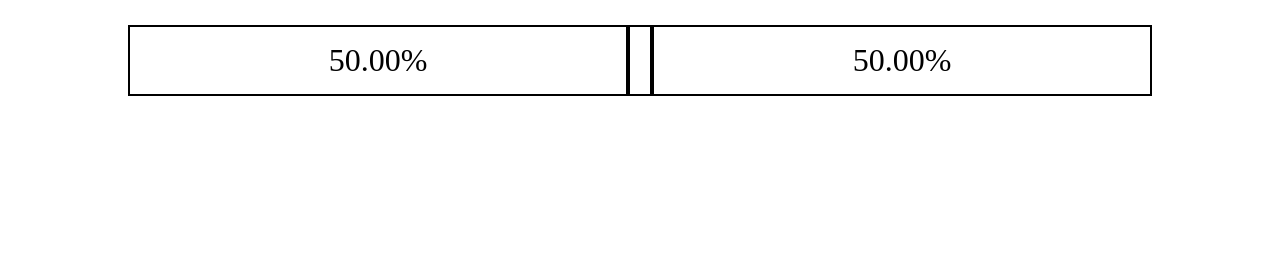
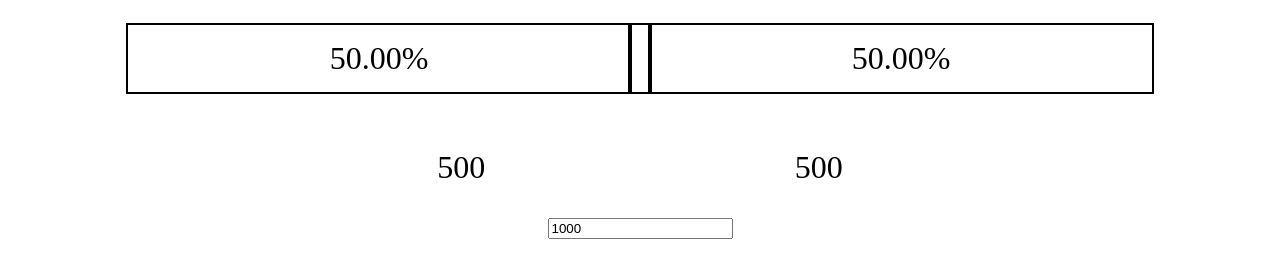
Before and after one commit to charleytran2001/percentage-splitter, a plain HTML site: page index.html in a window 1280 px wide. Drawn offline with Linux system fonts and the light colour scheme.

Commit message:
Fixed alignment issue
Mouse cursor actually corresponds to where the resize bar is now. Also added placeholder values

```diff
--- a/index.html
+++ b/index.html
@@ -8,6 +8,8 @@
     <title>Percentage Splitter</title>
 </head>
 <body>
+
+    <div id="page-container">
         <div id="bar-container">
             <div class="bar"><p>50.00%</p></div>
             <div class="resize"></div>
@@ -15,11 +17,13 @@
         </div>
 
         <div id="info">
-
+            <p class="value-split">500</p>
+            <p class="value-split">500</p>
         </div>
 
         <div id="options">
-
+            <input id="value" type="number" value="1000">
+        </div>
     </div>
 
     <script src="script.js"></script>
--- a/script.js
+++ b/script.js
@@ -2,13 +2,19 @@ let barContainer = document.getElementById('bar-container');
 let bar1 = document.getElementsByClassName('bar')[0];
 let bar2 = document.getElementsByClassName('bar')[1];
 let resize1 = document.getElementsByClassName('resize')[0];
+
+let value = document.getElementById('value');
+
+function valueChange() {
+
+}
 
 let mousePosition = 0;
 
 resize1.addEventListener('mousedown', function(e) {
     e.preventDefault();
     document.onmousemove = function(e) {
-        mousePosition = (((e.pageX - barContainer.offsetLeft) / (barContainer.offsetWidth)) * 100);
+        mousePosition = ((e.pageX - barContainer.offsetLeft - (resize1.offsetWidth / 2)) / (barContainer.offsetWidth - resize1.offsetWidth)) * 100;
         console.log(e.pageX + " - " + mousePosition);
 
         switch(true) {
--- a/styles.css
+++ b/styles.css
@@ -3,10 +3,10 @@ body {
 
 }
 
-div {
-    display: block;
-    margin-left: auto;
-    margin-right: auto;
+#page-container {
+    display: flex;
+    flex-direction: column;
+    align-items: center;
 }
 
 #bar-container {
@@ -16,7 +16,7 @@ div {
 }
 
 .bar {
-    border: 2px solid;
+    outline: 2px solid;
     padding: 15px 0 15px 0;
 
     width: 50%;
@@ -29,6 +29,17 @@ div {
 }
 
 .resize {
-    border: 2px solid;
+    outline: 2px solid;
     padding: 10px;
 }
+
+#info {
+    display: flex;
+    justify-content: space-evenly;
+    width: 80%;
+}
+
+.value-split {
+    text-align: center;
+    font-size: 2em;
+}
```
Lines whose indentation alone changed are shown as unchanged.
